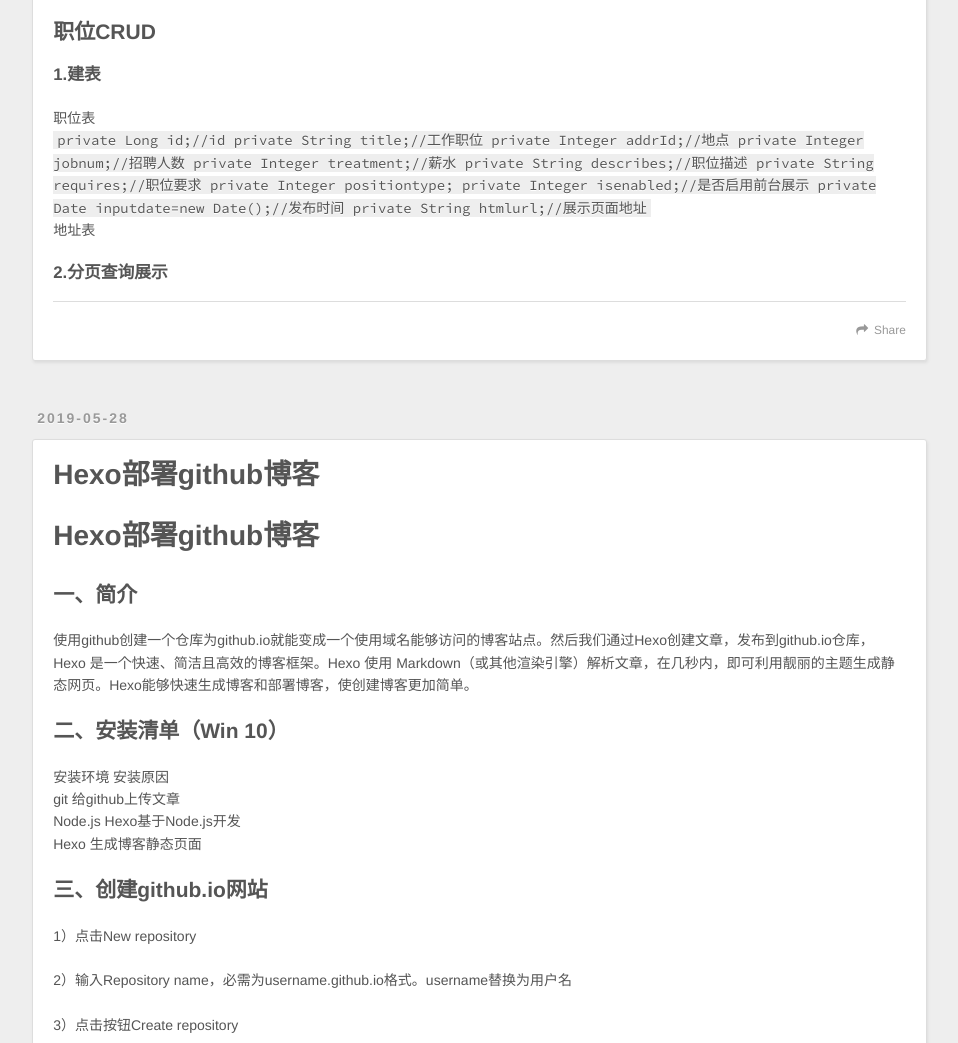
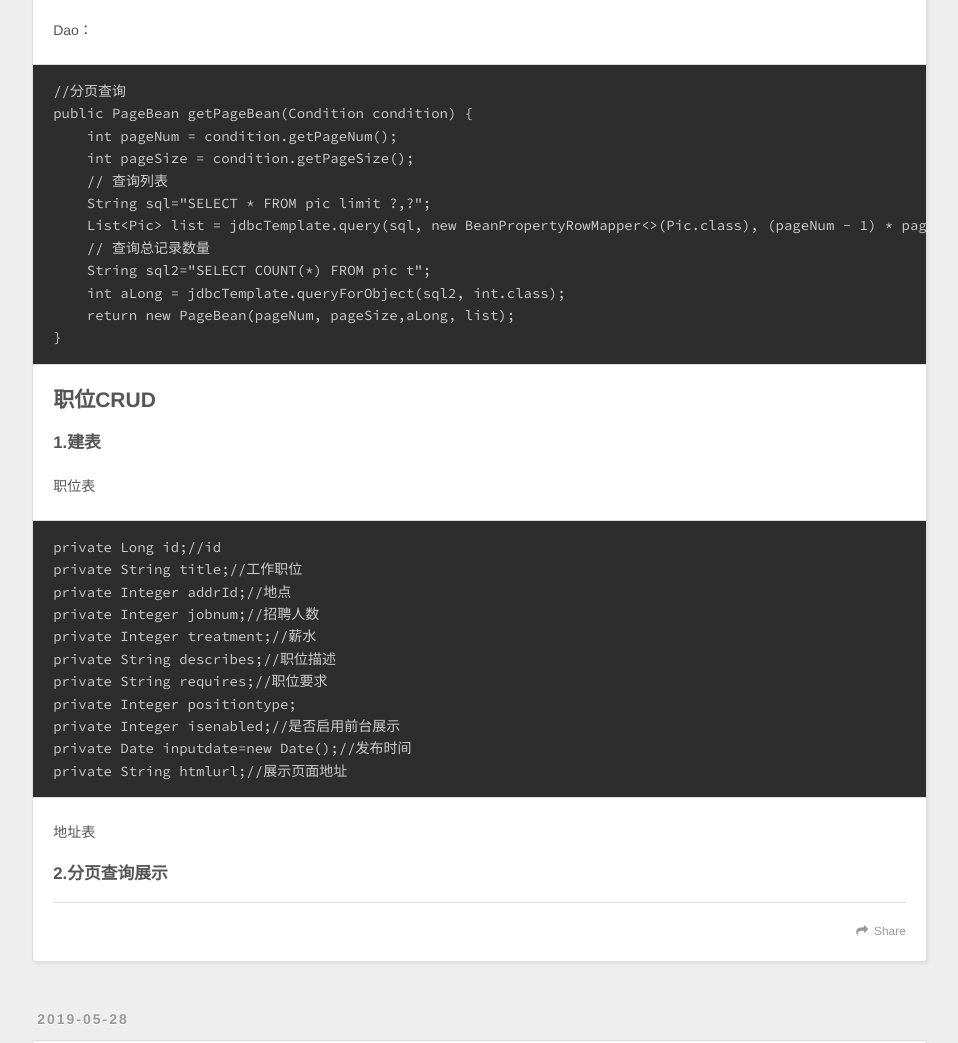
Before and after one commit to sunlei9/sunlei9.github.io, a plain HTML site: page index.html in a window 1280 px wide. Shown: the part 2021-3064 px from the top of the page, without its empty margins (8-966 px from the left). Drawn offline with nearby package versions, Linux system fonts and the light colour scheme.

Commit message:
Site updated: 2019-06-02 10:50:09

```diff
--- a/index.html
+++ b/index.html
@@ -97,7 +97,8 @@
 private boolean isenabled;
 //时间
 private Date inputdate = new Date();
-</code></pre><h3 id="富文本编辑器"><a href="#富文本编辑器" class="headerlink" title="富文本编辑器"></a>富文本编辑器</h3><h3 id="真分页-后端分页"><a href="#真分页-后端分页" class="headerlink" title="真分页(后端分页)"></a>真分页(后端分页)</h3><p>好处：占用内存小<br>劣势：翻页慢<br>它查询数据是匀速的<br>代码实现：<br>domain：<br>    <code>private int currentPage;//当前页
+</code></pre><h3 id="富文本编辑器"><a href="#富文本编辑器" class="headerlink" title="富文本编辑器"></a>富文本编辑器</h3><h3 id="真分页-后端分页"><a href="#真分页-后端分页" class="headerlink" title="真分页(后端分页)"></a>真分页(后端分页)</h3><p>好处：占用内存小<br>劣势：翻页慢<br>它查询数据是匀速的<br>代码实现：<br>domain：</p>
+<pre><code>private int currentPage;//当前页
 private int pageSize;//每页显示多少条
 private int recordCount;//总记录数
 private List recordList;//本页的数据列表
@@ -106,8 +107,8 @@
 private int nextPage;//下一页
 private int firstPage;//首页
 private int endPage;//尾页
-    /**</code></p>
-<pre><code> * 只接受前4个必要的属性，会自动计算出其他3个属性的值
+/**
+ * 只接受前4个必要的属性，会自动计算出其他3个属性的值
  * @param currentPage
  * @param pageSize
  * @param recordCount
@@ -124,8 +125,9 @@
     this.endPage=pageCount;
     this.prePage=currentPage==1?1:currentPage-1;
     this.nextPage=currentPage==endPage?endPage:currentPage+1;
-}`
-</code></pre><p>Dao：<br>    <code>//分页查询
+}
+</code></pre><p>Dao：</p>
+<pre><code>//分页查询
 public PageBean getPageBean(Condition condition) {
     int pageNum = condition.getPageNum();
     int pageSize = condition.getPageSize();
@@ -136,8 +138,9 @@
     String sql2=&quot;SELECT COUNT(*) FROM pic t&quot;;
     int aLong = jdbcTemplate.queryForObject(sql2, int.class);
     return new PageBean(pageNum, pageSize,aLong, list);
-    }</code></p>
-<h2 id="职位CRUD"><a href="#职位CRUD" class="headerlink" title="职位CRUD"></a>职位CRUD</h2><h4 id="1-建表"><a href="#1-建表" class="headerlink" title="1.建表"></a>1.建表</h4><p>职位表<br>    <code>private Long id;//id
+}
+</code></pre><h2 id="职位CRUD"><a href="#职位CRUD" class="headerlink" title="职位CRUD"></a>职位CRUD</h2><h4 id="1-建表"><a href="#1-建表" class="headerlink" title="1.建表"></a>1.建表</h4><p>职位表</p>
+<pre><code>private Long id;//id
 private String title;//工作职位
 private Integer addrId;//地点
 private Integer jobnum;//招聘人数
@@ -147,7 +150,8 @@
 private Integer positiontype;
 private Integer isenabled;//是否启用前台展示
 private Date inputdate=new Date();//发布时间
-    private String htmlurl;//展示页面地址</code><br>地址表</p>
+private String htmlurl;//展示页面地址
+</code></pre><p>地址表</p>
 <h4 id="2-分页查询展示"><a href="#2-分页查询展示" class="headerlink" title="2.分页查询展示"></a>2.分页查询展示</h4>
 
     </div>
```
Also changed, not shown: 2019/05/31/CMS招聘网站/index.html (+13 -9 lines). Lines whose indentation alone changed are shown as unchanged.
